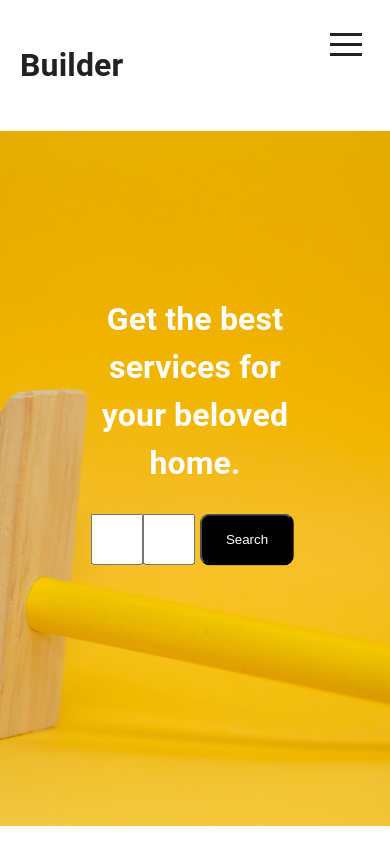
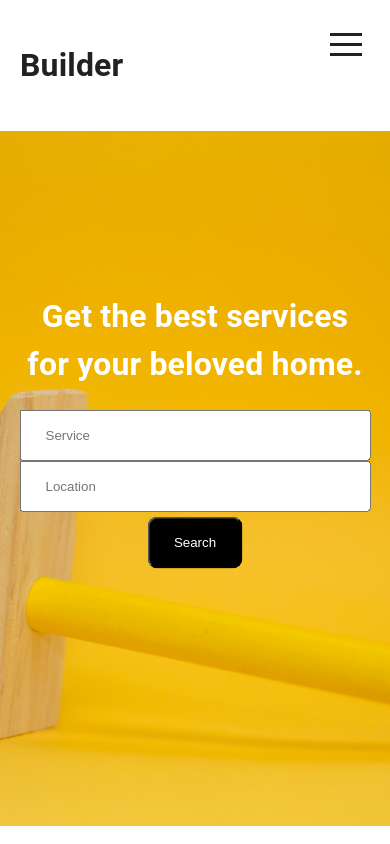
Before and after one commit to Builder-PH/builder-frontend, a Next.js app: page / in a window 390 px wide. Shown: the top 844 px of the page. Built offline with nearby package versions, Linux system fonts and the light colour scheme.

Commit message:
responsive searchbar

```diff
--- a/components/SearchBanner/SearchBanner.module.css
+++ b/components/SearchBanner/SearchBanner.module.css
@@ -14,6 +14,8 @@
   left: 50%;
   transform: translate(-50%, -50%);
   color: white;
+  max-width: 1500px;
+  width: 70%;
 }
 
 .inputContainer {
@@ -34,3 +36,27 @@
   justify-content: center;
   width: 100%;
 }
+
+@media screen and (max-width: 978px) {
+  .inputs {
+    flex-direction: column;
+  }
+
+  .input {
+    width: 80%;
+  }
+
+  .container {
+    width: 70%;
+  }
+}
+
+@media screen and (max-width: 768px) {
+  .input {
+    width: 100%;
+  }
+
+  .container {
+    width: 90%;
+  }
+}
```
